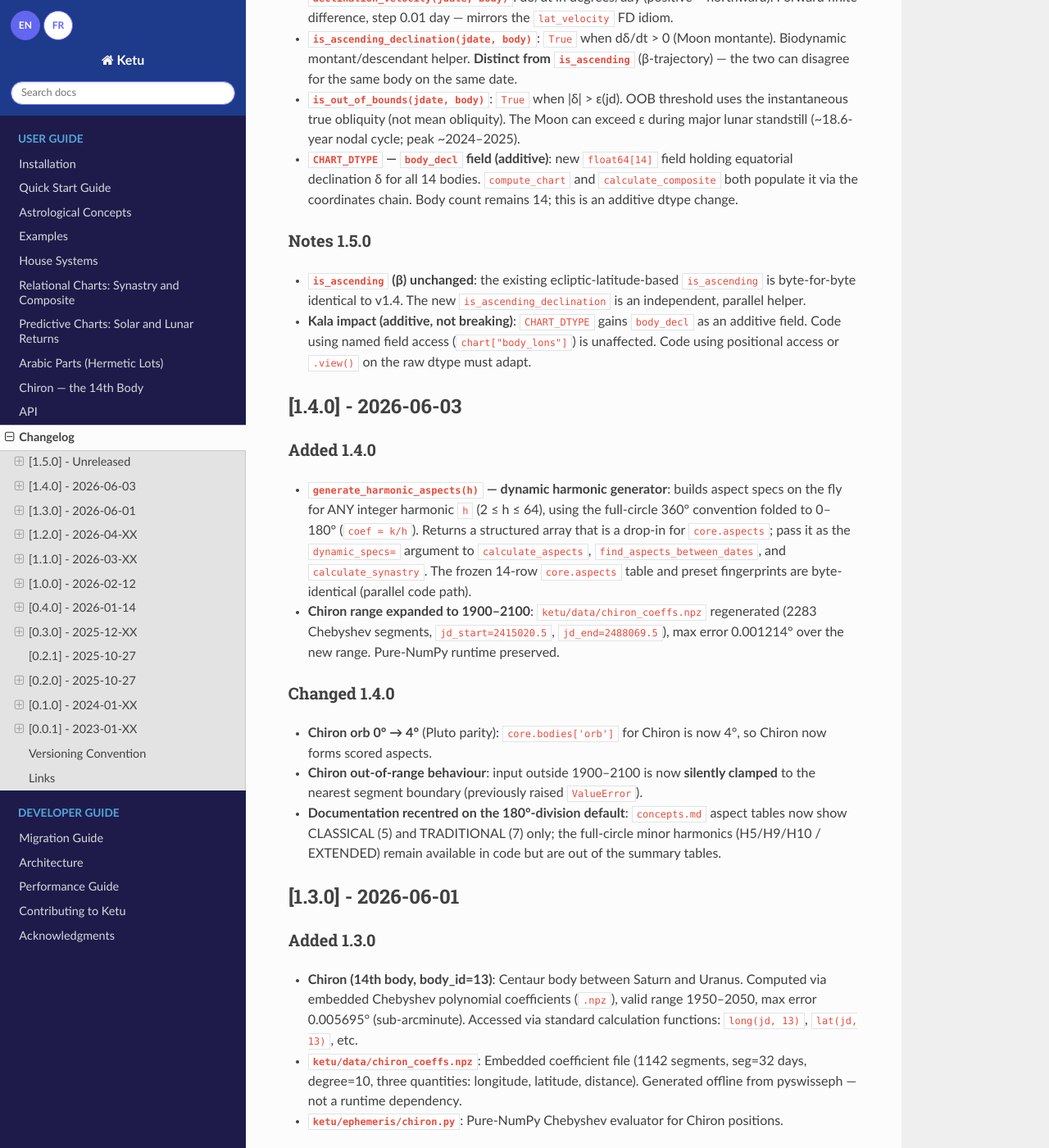
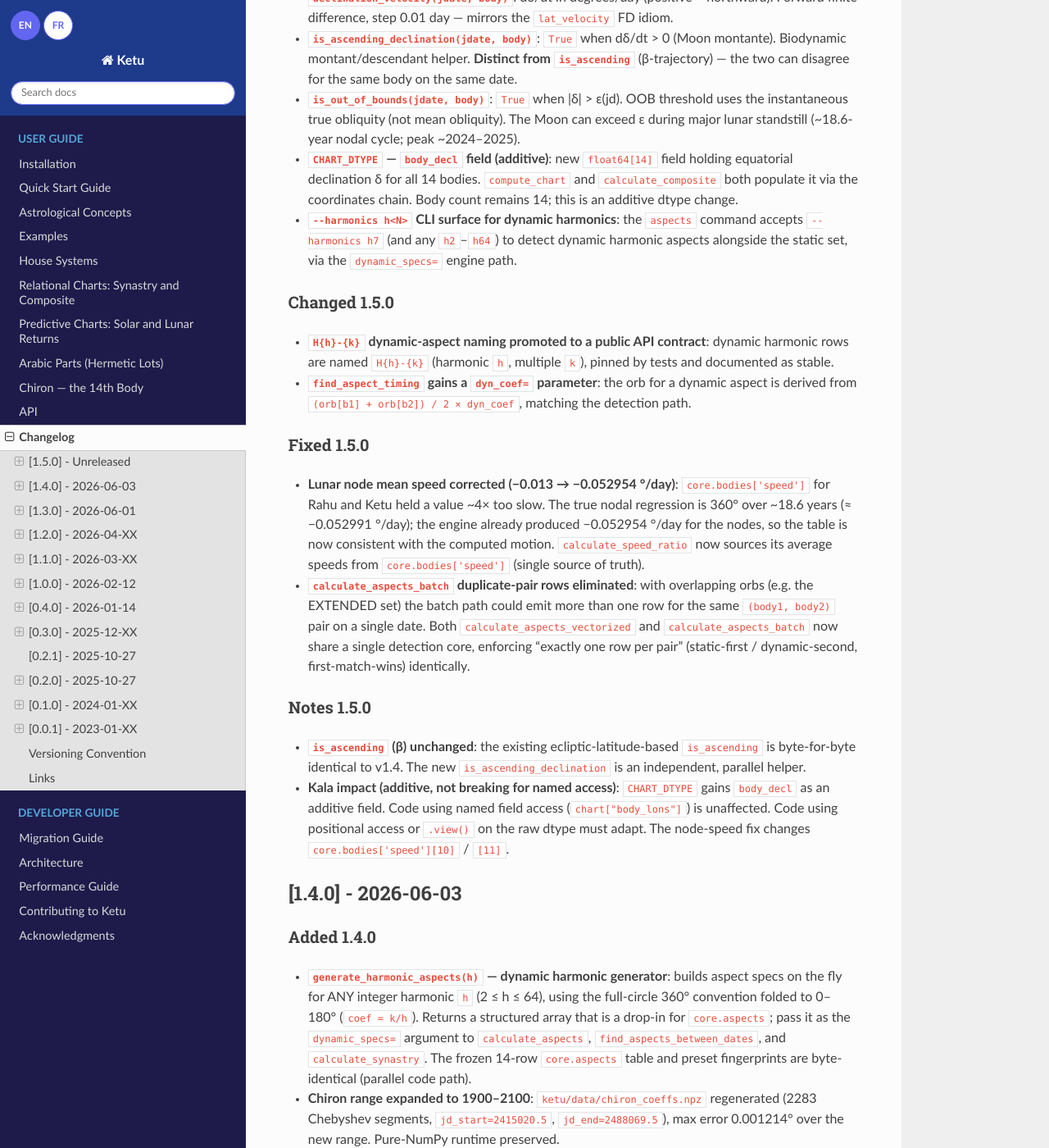
Before and after one commit to alkimya/ketu, a Sphinx documentation site: the page built from docs/source/changelog.md, in a window 1280 px wide and 1400 px high, scrolled down 501 px. Shown: the whole window at 82% size. Built offline with Sphinx 7.4.7 and the Read the Docs theme 3.1.0, drawn with Linux system fonts in a browser that asks for light colours.

Commit message:
docs(changelog): add [1.5.0] section to root + docs/source (#1)
Port the [1.5.0] - Unreleased section into the root CHANGELOG.md (read by
PyPI/GitHub) and complete docs/source/changelog.md. Covers Phase 33
declination (delta + montant/descendant + OOB + body_decl) and Phase 34
dynamic harmonics (--harmonics h<N>, H{h}-{k} naming, dyn_coef), plus a
Fixed section documenting the two bugs surfaced by this audit (lunar node
speed, batch duplicate-pair rows).

fr/CHANGELOG.md is intentionally left for the Release phase (synthesised
translation regenerated from EN at publish time, per OPS-04 / REL-02).

Co-Authored-By: Claude Opus 4.8 <noreply@anthropic.com>

```diff
--- a/docs/source/changelog.md
+++ b/docs/source/changelog.md
@@ -14,11 +14,22 @@ and adheres to [Semantic Versioning](https://semver.org/spec/v2.0.0.html).
 - **`is_ascending_declination(jdate, body)`**: `True` when dδ/dt > 0 (Moon montante). Biodynamic montant/descendant helper. **Distinct from `is_ascending`** (β-trajectory) — the two can disagree for the same body on the same date.
 - **`is_out_of_bounds(jdate, body)`**: `True` when |δ| > ε(jd). OOB threshold uses the instantaneous true obliquity (not mean obliquity). The Moon can exceed ε during major lunar standstill (~18.6-year nodal cycle; peak ~2024–2025).
 - **`CHART_DTYPE` — `body_decl` field (additive)**: new `float64[14]` field holding equatorial declination δ for all 14 bodies. `compute_chart` and `calculate_composite` both populate it via the coordinates chain. Body count remains 14; this is an additive dtype change.
+- **`--harmonics h<N>` CLI surface for dynamic harmonics**: the `aspects` command accepts `--harmonics h7` (and any `h2`–`h64`) to detect dynamic harmonic aspects alongside the static set, via the `dynamic_specs=` engine path.
+
+### Changed 1.5.0
+
+- **`H{h}-{k}` dynamic-aspect naming promoted to a public API contract**: dynamic harmonic rows are named `H{h}-{k}` (harmonic `h`, multiple `k`), pinned by tests and documented as stable.
+- **`find_aspect_timing` gains a `dyn_coef=` parameter**: the orb for a dynamic aspect is derived from `(orb[b1] + orb[b2]) / 2 × dyn_coef`, matching the detection path.
+
+### Fixed 1.5.0
+
+- **Lunar node mean speed corrected (−0.013 → −0.052954 °/day)**: `core.bodies['speed']` for Rahu and Ketu held a value ~4× too slow. The true nodal regression is 360° over ~18.6 years (≈ −0.052991 °/day); the engine already produced −0.052954 °/day for the nodes, so the table is now consistent with the computed motion. `calculate_speed_ratio` now sources its average speeds from `core.bodies['speed']` (single source of truth).
+- **`calculate_aspects_batch` duplicate-pair rows eliminated**: with overlapping orbs (e.g. the EXTENDED set) the batch path could emit more than one row for the same `(body1, body2)` pair on a single date. Both `calculate_aspects_vectorized` and `calculate_aspects_batch` now share a single detection core, enforcing "exactly one row per pair" (static-first / dynamic-second, first-match-wins) identically.
 
 ### Notes 1.5.0
 
 - **`is_ascending` (β) unchanged**: the existing ecliptic-latitude-based `is_ascending` is byte-for-byte identical to v1.4. The new `is_ascending_declination` is an independent, parallel helper.
-- **Kala impact (additive, not breaking)**: `CHART_DTYPE` gains `body_decl` as an additive field. Code using named field access (`chart["body_lons"]`) is unaffected. Code using positional access or `.view()` on the raw dtype must adapt.
+- **Kala impact (additive, not breaking for named access)**: `CHART_DTYPE` gains `body_decl` as an additive field. Code using named field access (`chart["body_lons"]`) is unaffected. Code using positional access or `.view()` on the raw dtype must adapt. The node-speed fix changes `core.bodies['speed'][10]` / `[11]`.
 
 ## [1.4.0] - 2026-06-03
 
```
Also changed, not shown: CHANGELOG.md (+60 -0 lines).
